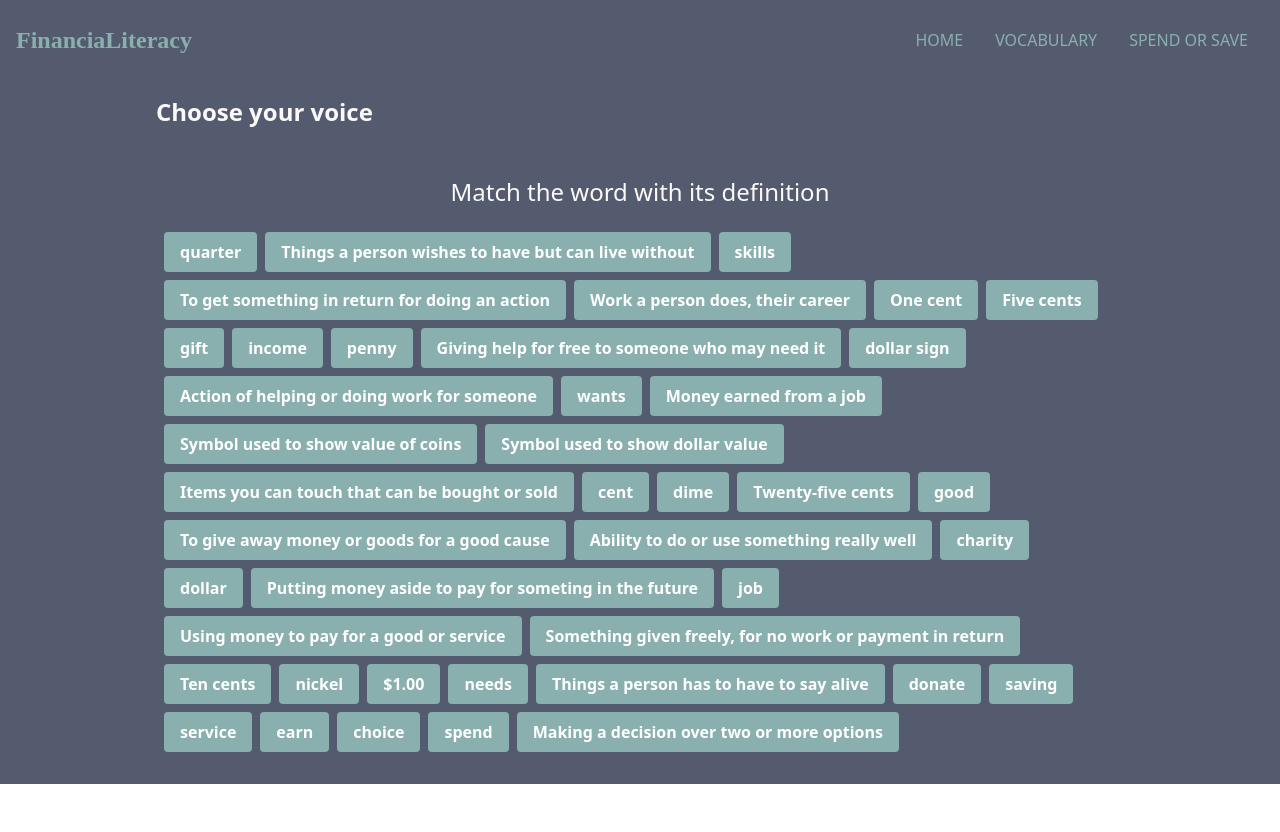
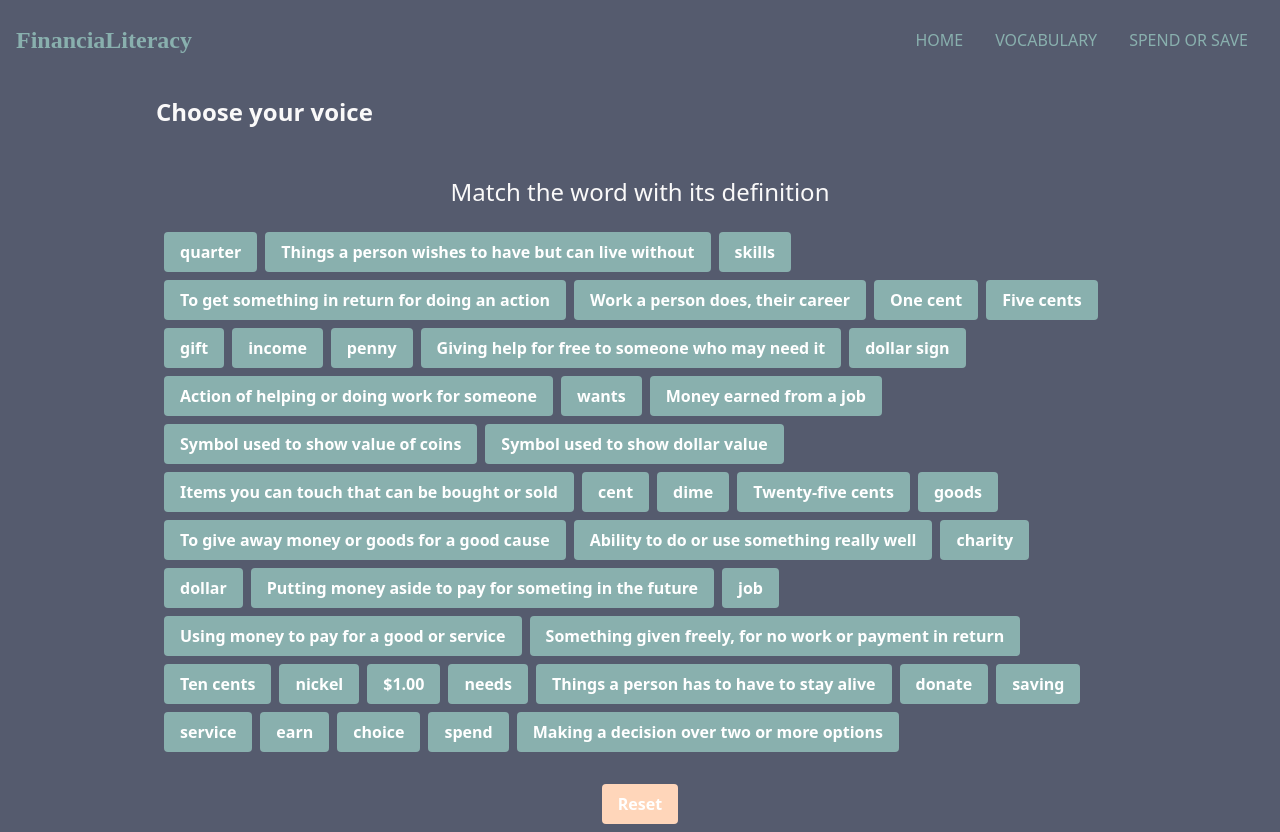
Before and after one commit to danitacodes/financial-literacy, a React (Create React App) app: page /vocab in a window 1280 px wide. Before the commit the page ends 800 px from the top, so only its background shows below. Built offline with nearby package versions, Linux system fonts and the light colour scheme.

Commit message:
added speech choice, glows and grows phrases

```diff
--- a/src/components/Vocabulary/Vocabulary.js
+++ b/src/components/Vocabulary/Vocabulary.js
@@ -11,17 +11,17 @@ const Vocabulary = () => {
 
   const random = (array) => array[Math.floor(Math.random() * array.length)];
 
-
   useEffect(() => {
     setTimeout(() => {
-      const voices = synthRef.current.getVoices().filter(voice => !voice.name.includes('Google'));
+      const voices = synthRef.current
+        .getVoices()
+        .filter((voice) => !voice.name.includes("Google"));
 
       const voiceA = voices.filter(
-        (voice) => voice.lang.substring(0, 2) === 'en'
+        (voice) => voice.lang.substring(0, 2) === "en"
       );
-      setVoices1(voiceA)
-      setVoice1(random(voiceA))
-
+      setVoices1(voiceA);
+      setVoice1(random(voiceA));
     }, 100);
   }, []);
 
@@ -43,41 +43,69 @@ const Vocabulary = () => {
         (valueA === pairB && valueB === pairA)
     );
 
+  const glow = () => {
+    const phrases = ["You did that", "Yessir", "Say What Now", "Keep it up", "Don't stop now"];
+    const utter = new SpeechSynthesisUtterance(random(phrases));
+    utter.voice = voice1;
+    setTimeout(() => {
+      synthRef.current.speak(utter)
+    }, 1000)
+
+  }
+
+  const grow = () => {
+    const phrases = ["Try again", "It's a no for me dawg", "Nah bruh", "oof"];
+    const utter = new SpeechSynthesisUtterance(random(phrases));
+    utter.voice = voice1;
+    setTimeout(() => {
+      synthRef.current.speak(utter)
+    }, 1000)
+  }
 
   const choose = (choice) => {
     const utter = new SpeechSynthesisUtterance(choice.value);
-    utter.voice = setVoice1(choice.value)
+    utter.voice = voice1;
     synthRef.current.speak(utter);
 
     if (current) {
-      if(matching(current.value, choice.value)) {
+      if (matching(current.value, choice.value)) {
         //match
-        setSelected({...selected, [choice.value]: true })
+        glow();
+        setSelected({ ...selected, [choice.value]: true });
       } else {
         //mismatch
-        setSelected({...selected, [current.value]: false })
+        grow()
+        setSelected({ ...selected, [current.value]: false });
       }
       setCurrent(null);
     } else {
-      setSelected({...selected, [choice.value]: true });
-      setCurrent(choice)
+      setSelected({ ...selected, [choice.value]: true });
+      setCurrent(choice);
     }
   };
 
+  const reset = () => {
+    setCurrent(null);
+    setSelected({});
+  };
 
   return (
     <div name="vocab" className="bg-[#555B6E] pt-16">
       {/* Container */}
       <div className="max-w-[1000px] mx-auto p-4 flex-col justify-center w-full h-full">
         <div>
-          <p className='text-2xl text-[#FAF9F9] py-4 font-bold text-left'>Choose your voice</p>
+          <p className="text-2xl text-[#FAF9F9] py-4 font-bold text-left">
+            Choose your voice
+          </p>
           <ul className="flex w-100 my-2 mx-2">
             {voices1.map((voice) => (
-            <li className='pr-2 pb-2' key={`${voice.name}`}>
+              <li className="pr-2 pb-2" key={`${voice.name}`}>
                 <button
                   onClick={() => setVoice1(voice)}
-                className={voice1 && voice1.name === voice.name ? 'selected': ''}
-                className='bg-seagreen hover:bg-[#FFD6BA] text-white font-bold py-2 px-4 rounded'
+                  className={
+                    voice1 && voice1.name === voice.name ? "selected" : ""
+                  }
+                  className="bg-seagreen hover:bg-[#FFD6BA] text-white font-bold py-2 px-4 rounded"
                 >
                   {voice.name}
                 </button>
@@ -101,7 +129,11 @@ const Vocabulary = () => {
                   className={
                     current && current.value === choice.value ? "selected" : ""
                   }
-                  className={!!selected[choice.value] ? 'bg-seagreen text-white opacity-50 cursor-not-allowed py-2 px-4 rounded' : 'bg-seagreen hover:bg-[#FFD6BA] text-white font-bold py-2 px-4 rounded'}
+                  className={
+                    !!selected[choice.value]
+                      ? "bg-seagreen text-white opacity-50 cursor-not-allowed py-2 px-4 rounded"
+                      : "bg-seagreen hover:bg-[#FFD6BA] text-white font-bold py-2 px-4 rounded"
+                  }
                 >
                   {choice.value}
                 </button>
@@ -109,11 +141,18 @@ const Vocabulary = () => {
             ))}
           </ul>
         </div>
+
+      </div>
+      <div className="flex justify-center">
+      <button
+          onClick={() => reset()}
+          className="bg-[#FFD6BA] hover:bg-seagreen text-white font-bold py-2 px-4 mb-2 rounded"
+        >
+          Reset
+        </button>
       </div>
     </div>
   );
 };
 
-
-
 export default Vocabulary;
--- a/src/components/Vocabulary/vocabData.js
+++ b/src/components/Vocabulary/vocabData.js
@@ -5,9 +5,9 @@ const data = {
             ['skills', 'Ability to do or use something really well'],
             ['job', 'Work a person does, their career'],
             ['wants', 'Things a person wishes to have but can live without'],
-            ['needs', 'Things a person has to have to say alive'],
+            ['needs', 'Things a person has to have to stay alive'],
             ['choice', 'Making a decision over two or more options'],
-            ['good', 'Items you can touch that can be bought or sold'],
+            ['goods', 'Items you can touch that can be bought or sold'],
             ['service', 'Action of helping or doing work for someone'],
             ['gift', 'Something given freely, for no work or payment in return'],
             ['charity', 'Giving help for free to someone who may need it'],
```
Lines whose indentation alone changed are shown as unchanged.
